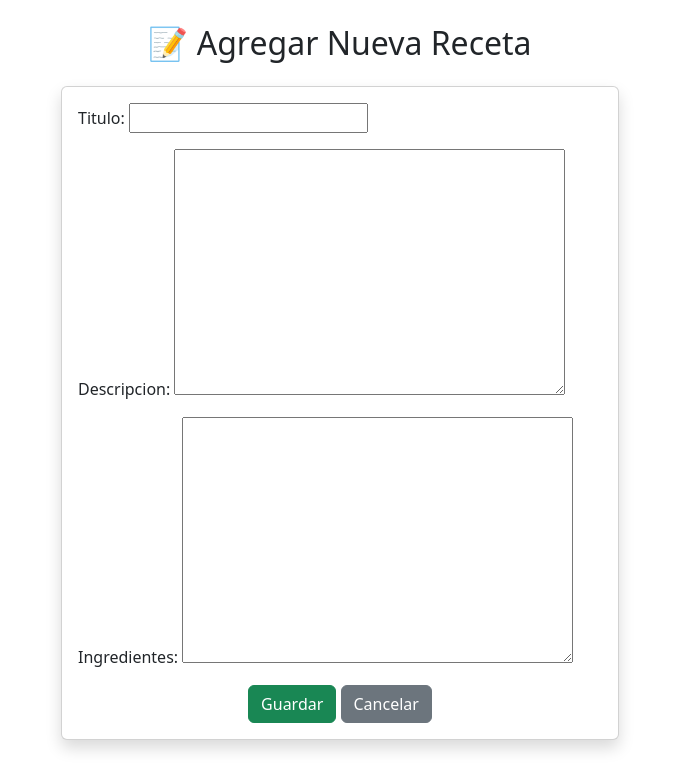
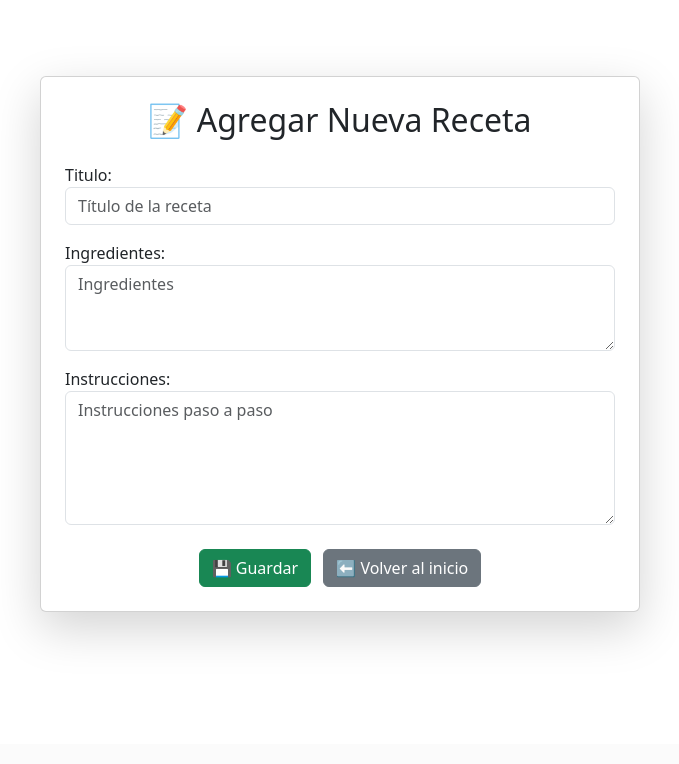
Before and after one commit to cgnoni/TuPrimeraPagina-Gnoni, a Django app: page /nueva/ in a window 1280 px wide. Shown: the part 56-820 px from the top of the page, without its empty margins (300-979 px from the left). After the commit the page ends 692 px from the top, so only its background shows below. Run offline with Django 5.2, Linux system fonts and the light colour scheme.

Commit message:
Cambio del atributo descripcion a intruciones

```diff
--- a/mi_blog_recetas/settings.py
+++ b/mi_blog_recetas/settings.py
@@ -56,7 +56,7 @@ ROOT_URLCONF = 'mi_blog_recetas.urls'
 TEMPLATES = [
     {
         'BACKEND': 'django.template.backends.django.DjangoTemplates',
-        'DIRS': [os.path.join(BASE_DIR, 'templates')],
+        'DIRS': [BASE_DIR / "templates"],
         'APP_DIRS': True,
         'OPTIONS': {
             'context_processors': [
--- a/recetas/forms.py
+++ b/recetas/forms.py
@@ -1,8 +1,12 @@
 from django import forms
 from .models import Receta
 
-
-class RecetaForm(forms.ModelForm):
+class FormularioReceta(forms.ModelForm):
     class Meta:
         model = Receta
-        fields = ["titulo", "descripcion", "ingredientes"]
+        fields = ["titulo", "ingredientes", "instrucciones"]
+        widgets = {
+            "titulo": forms.TextInput(attrs={"class": "form-control", "placeholder": "Título de la receta"}),
+            "ingredientes": forms.Textarea(attrs={"class": "form-control", "rows": 3, "placeholder": "Ingredientes"}),
+            "instrucciones": forms.Textarea(attrs={"class": "form-control", "rows": 5, "placeholder": "Instrucciones paso a paso"}),
+        }
--- a/recetas/models.py
+++ b/recetas/models.py
@@ -1,10 +1,9 @@
 from django.db import models
-
 
 class Receta(models.Model):
     titulo = models.CharField(max_length=100)
-    descripcion = models.TextField()
     ingredientes = models.TextField()
+    instrucciones = models.TextField()
 
     def __str__(self):
         return self.titulo
--- a/recetas/templates/recetas/inicio.html
+++ b/recetas/templates/recetas/inicio.html
@@ -2,9 +2,9 @@
 {% block title %}Inicio{% endblock %}
 {% block content %}
 <div class="text-center">
-    <h1 class="mb-4">Bienvenido al Blog de Recetas 🍰</h1>
+    <h1 class="mb-4">Bienvenido a tu Recetario 🍰</h1>
     <p class="lead">Explorá recetas, creá las tuyas y compartí tu pasión por la cocina.</p>
-    <a href="{% url 'lista_recetas' %}" class="btn btn-success mt-3">Ver recetas</a>
-    <a href="{% url 'nueva_receta' %}" class="btn btn-outline-primary mt-3">Agregar nueva receta</a>
+    <a href="{% url 'lista_recetas' %}" class="btn btn-success mt-3">📖 Ver recetas</a>
+    <a href="{% url 'nueva_receta' %}" class="btn btn-outline-primary mt-3">➕ Agregar Receta</a>
 </div>
 {% endblock %}
--- a/recetas/templates/recetas/lista_recetas.html
+++ b/recetas/templates/recetas/lista_recetas.html
@@ -7,12 +7,10 @@
 {% if recetas %}
 <div class="list-group">
   {% for receta in recetas %}
-  <div
-    class="list-group-item d-flex justify-content-between align-items-center"
-  >
+  <div class="list-group-item d-flex justify-content-between align-items-center">
     <div>
       <h5 class="mb-1">{{ receta.titulo }}</h5>
-      <p class="mb-1">{{ receta.descripcion }}</p>
+      <p class="mb-1">{{ receta.instrucciones }}</p>
       <small class="text-muted">Ingredientes: {{ receta.ingredientes }}</small>
     </div>
     <form
--- a/recetas/templates/recetas/nueva_receta.html
+++ b/recetas/templates/recetas/nueva_receta.html
@@ -1,16 +1,21 @@
 {% extends "base.html" %}
 {% block title %}Agregar Receta{% endblock %}
 {% block content %}
-<div class="col-md-6 offset-md-3">
+
+<div class="container d-flex justify-content-center align-items-center" style="min-height: 80vh;">
+  <div class="card shadow-lg p-4" style="max-width: 600px; width: 100%;">
     <h2 class="text-center mb-4">📝 Agregar Nueva Receta</h2>
 
-    <form method="POST" class="card card-body shadow">
-        {% csrf_token %}
-        {{ form.as_p }}
-        <div class="text-center">
-            <button type="submit" class="btn btn-success">Guardar</button>
-            <a href="{% url 'inicio' %}" class="btn btn-secondary">Cancelar</a>
-        </div>
+    <form method="post">
+      {% csrf_token %}
+      {{ form.as_p }}
+
+      <div class="text-center mt-4">
+        <button type="submit" class="btn btn-success">💾 Guardar</button>
+        <a href="{% url 'inicio' %}" class="btn btn-secondary ms-2">⬅️ Volver al inicio</a>
+      </div>
     </form>
+  </div>
 </div>
+
 {% endblock %}
--- a/recetas/views.py
+++ b/recetas/views.py
@@ -1,6 +1,6 @@
 from django.shortcuts import render, redirect, get_object_or_404
 from .models import Receta
-from .forms import RecetaForm
+from .forms import FormularioReceta as RecetaForm
 
 
 def inicio(request):
```
Also changed, not shown: recetas/migrations/0003_rename_descripcion_receta_instrucciones.py (added).
